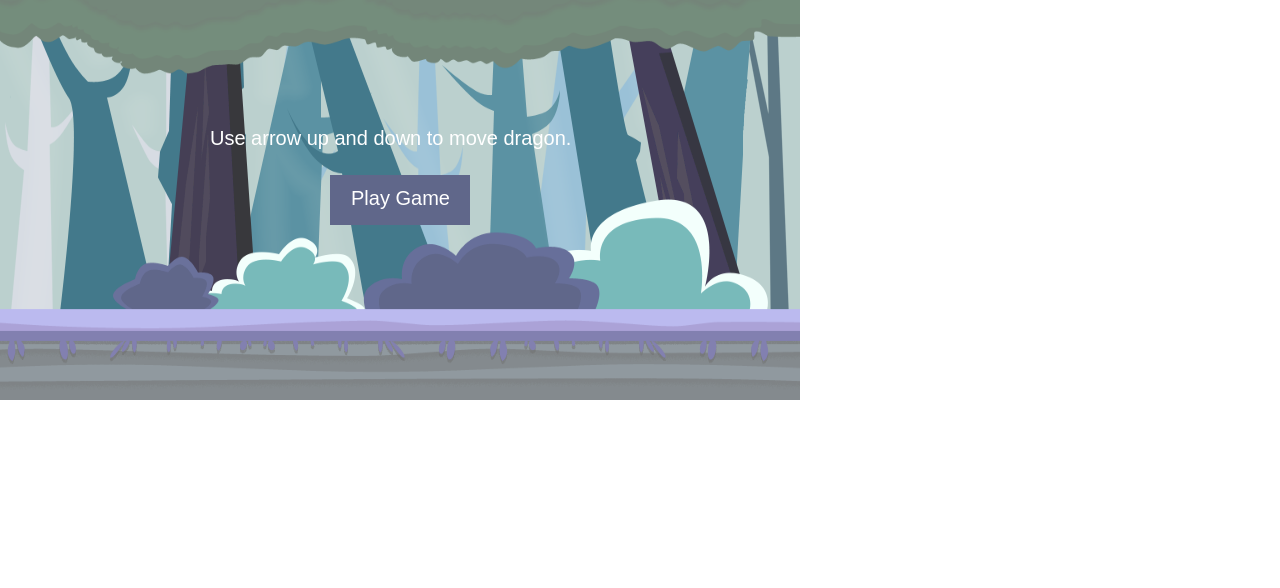
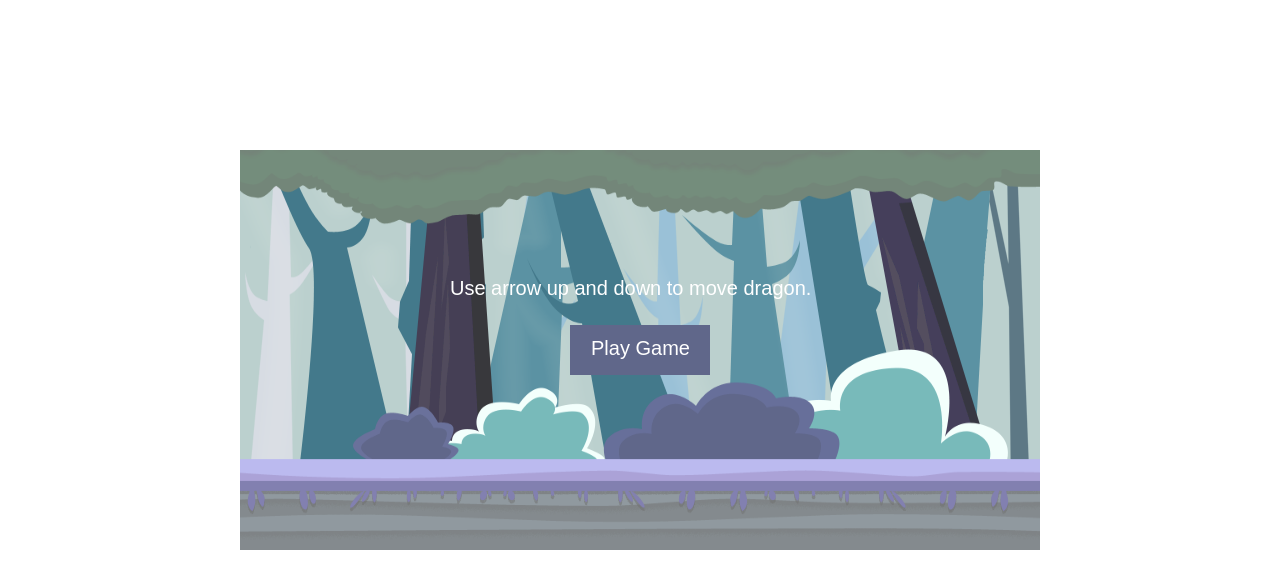
Before and after one commit to revze/endless-fly-dragon, a plain HTML site: page index.html in a window 1280 px wide. Drawn offline with Linux system fonts and the light colour scheme.

Commit message:
Make canvas to center

```diff
--- a/css/game.css
+++ b/css/game.css
@@ -1,6 +1,10 @@
 body{
   margin: 0;
+  display: flex;
+  justify-content: center;
+  align-items: center;
 }
 canvas {
+  margin-top: 150px;
   display: block;
 }
```
